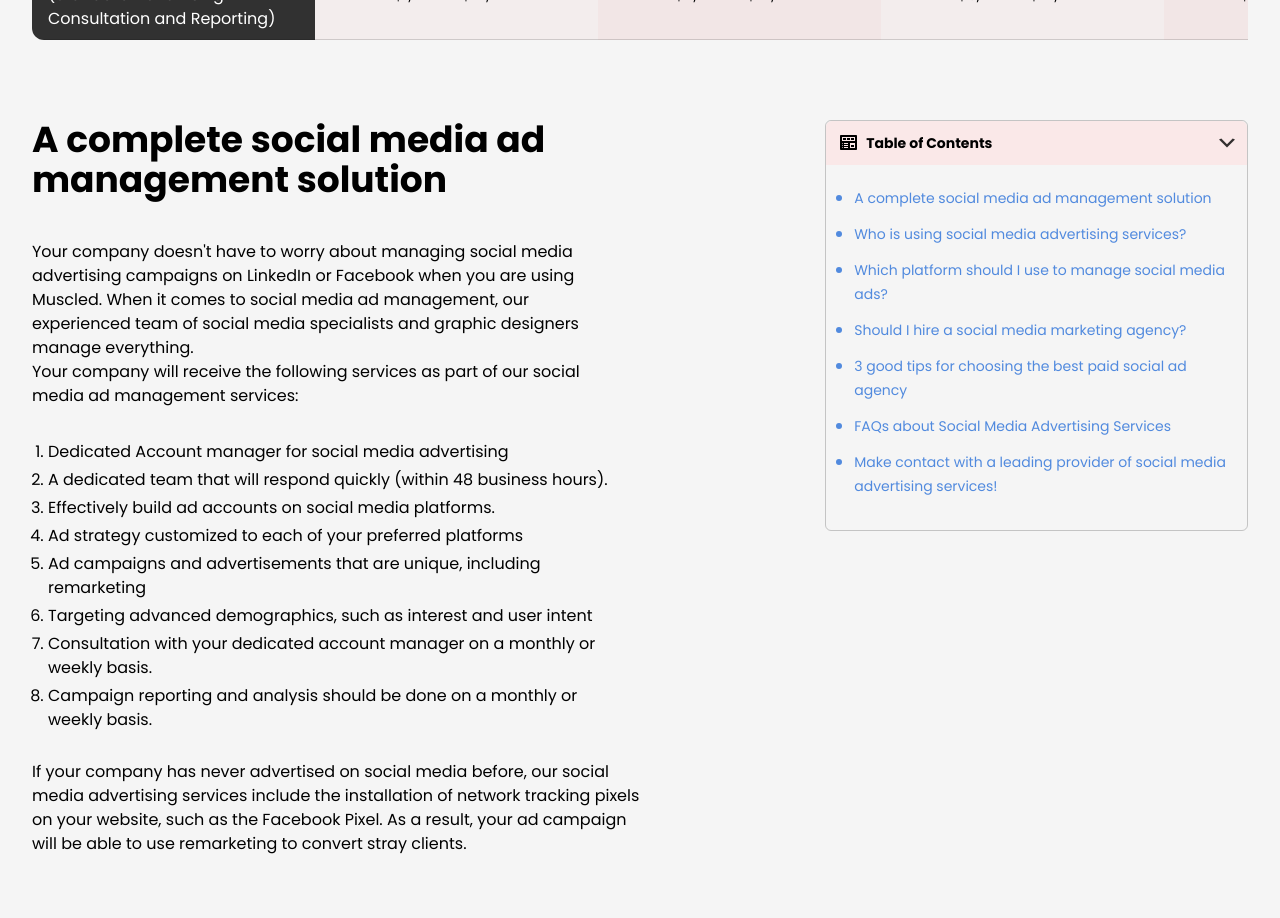
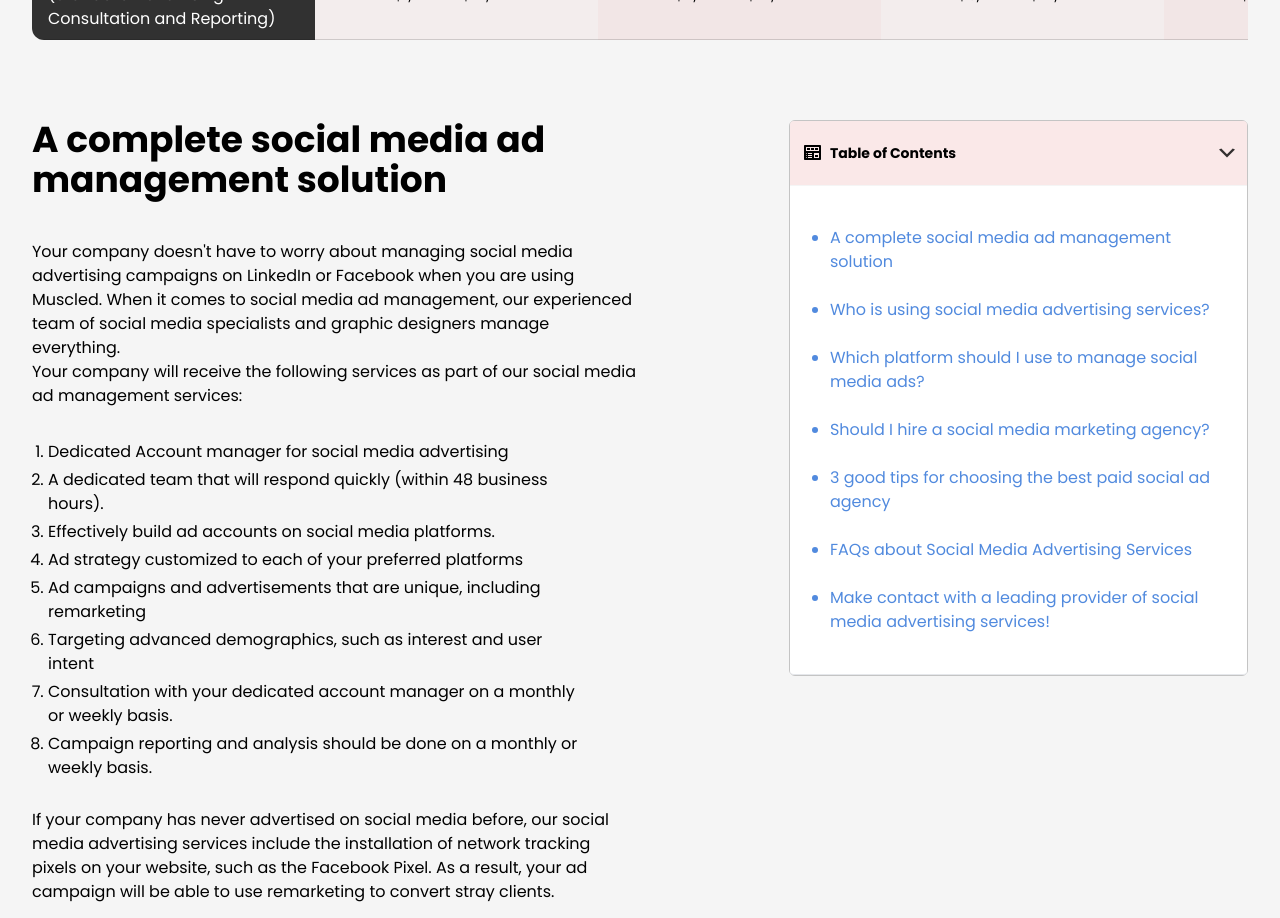
Before and after one commit to Musclednazmul123/muscled-landing-pages, a Next.js app: page /views/services-for-paid-social-media-ad in a window 1280 px wide. Shown: the part 8560-9478 px from the top of the page. Built offline with nearby package versions, Linux system fonts and the light colour scheme; no server answers.

Commit message:
Fix issues with collapsing table of content

```diff
--- a/components/kelvin/CollapsingTableOfContent.tsx
+++ b/components/kelvin/CollapsingTableOfContent.tsx
@@ -16,7 +16,7 @@ const TableOfContent: FC<TableOfContentProp> = ({ links }) => {
   return (
     <nav className="w-full border border-black/20 rounded-md">
       <header
-        className="rounded-t-md w-full flex items-center justify-between bg-[#FAE8E8] text-sm p-3 cursor-pointer mb-[1px]"
+        className="rounded-t w-full flex items-center justify-between bg-[#FAE8E8] text-sm p-3 cursor-pointer mb-[1px] h-[64px]"
         onClick={toggle}
       >
         <FlexLayout>
@@ -31,14 +31,18 @@ const TableOfContent: FC<TableOfContentProp> = ({ links }) => {
         </div>
       </header>
 
-      <div className={`${isOpen ? "animate-slide" : "animate-slideUp"}`}>
+      <div
+        className={`${
+          isOpen ? "animate-slide bg-white" : "animate-slideUp bg-[#FAE8E8]"
+        } rounded-b border-b`}
+      >
         {isOpen && (
-          <div className="p-5">
-            <ul className="list-disc text-[#518ADE] marker:text-[#518ADE] ml-2">
+          <div className="py-10 px-8">
+            <ul className="list-disc space-y-6 text-[#518ADE] marker:text-[#518ADE] ml-2">
               {links.map((link, index) => (
-                <li key={index} className="mb-3">
+                <li key={index}>
                   <Link href={link.url}>
-                    <a className="text-sm">{link.title}</a>
+                    <a className="">{link.title}</a>
                   </Link>
                 </li>
               ))}
--- a/components/kelvin/sections/Mediamanagement.tsx
+++ b/components/kelvin/sections/Mediamanagement.tsx
@@ -12,13 +12,13 @@ const Mediamanagement = () => {
     <div className="py-10">
       <Section>
         <FlexLayout>
-          <div className="w-[65%] self-start">
+          <div className="w-[62%] self-start">
             <div>
               <h2 className="text-4xl w-[80%]">
                 A complete social media ad management solution
               </h2>
 
-              <div className="w-[72%] pt-10">
+              <div className="w-[81%] pt-10">
                 <p>
                   Your company doesn't have to worry about managing social media
                   advertising campaigns on LinkedIn or Facebook when you are
@@ -732,7 +732,7 @@ const Mediamanagement = () => {
             </div>
           </div>
 
-          <div className="w-[35%] self-start">
+          <div className="w-[38%] self-start">
             <CollapsingTableOfContent
               links={[
                 {
```
